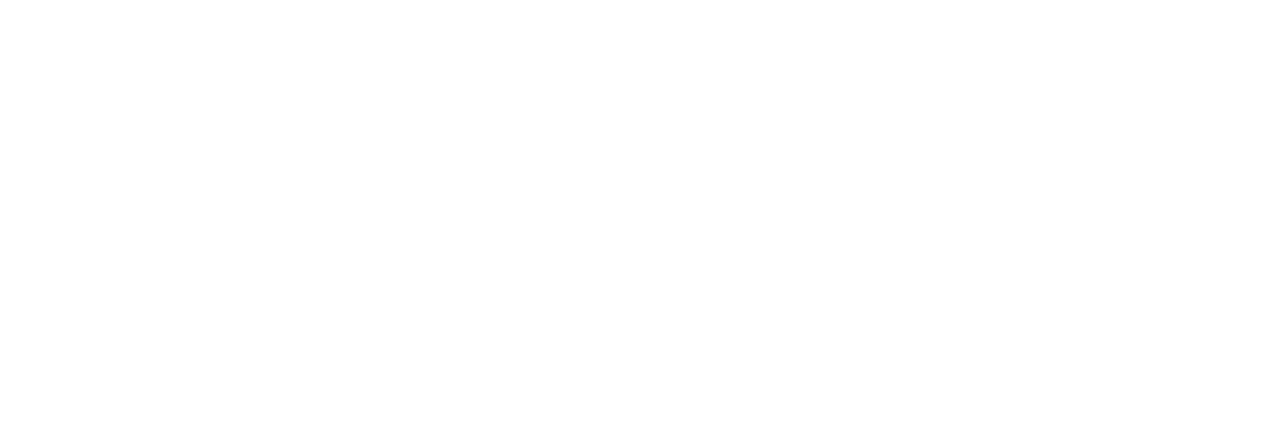
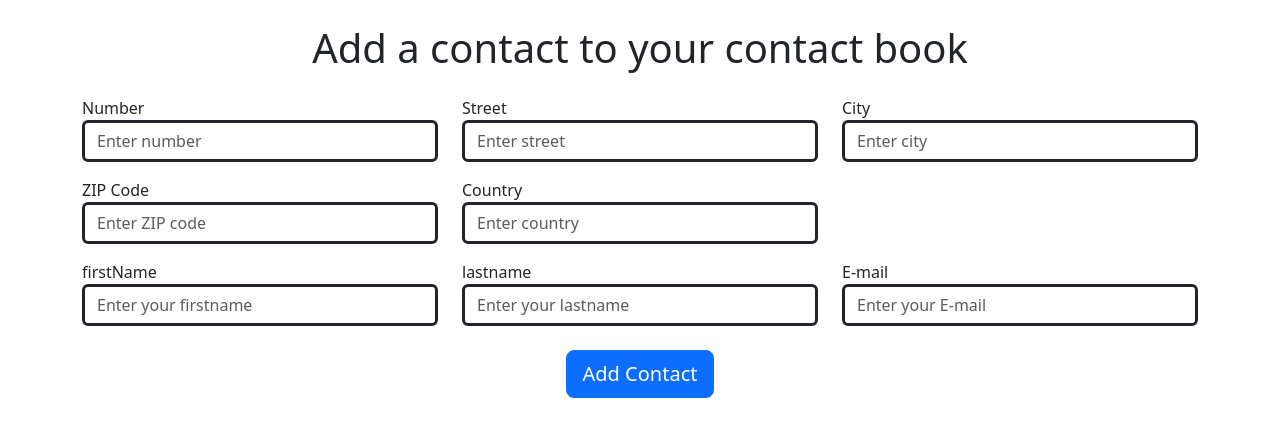
Before and after one commit to FadiAbdelqader/CarnetContacts, a React (Create React App) app in the folder carnetContactFront/carnetcontact-front/: page /createcontact in a window 1280 px wide. Before the commit this address had no page. Shown: the top 436 px of the page. Built offline with nearby package versions, Linux system fonts and the light colour scheme.

Commit message:
create form for adding address to db and change the returning of repository createAddress to idAddress from boolean

```diff
--- /dev/null
+++ b/carnetContactFront/carnetcontact-front/src/CreateContact.js
@@ -0,0 +1,142 @@
+import React, {useState} from "react";
+
+export default function Home() {
+    return (
+        <>
+            <CreateContactForm/>
+        </>
+    );
+}
+
+function CreateContactForm() {
+    const inputStyle = { border: '3px solid', padding: '0.375rem 0.75rem' };
+
+    const [state, setState] = useState({});
+
+    const handleChangeStreetNumber = (event) => {
+        const number = event.target.value;
+        setState({...state, number: number});
+        console.log("nmb : ", number)
+    }
+
+    const handleChangeStreet = (event) => {
+        const street = event.target.value;
+        setState({...state, street: street});
+    }
+    const handleChangeCity = (event) => {
+        const city = event.target.value;
+        setState({...state, city: city});
+    }
+    const handleChangeZip = (event) => {
+        const zip = event.target.value;
+        setState({...state, zip: zip});
+    }
+    const handleChangeCountry = (event) => {
+        const country = event.target.value;
+        setState({...state, country: country});
+    }
+
+    const handleSubmitAddress = (event) => {
+        event.preventDefault();
+
+        const userData = {
+            number: state.number,
+            street: state.street,
+            city: state.city,
+            zip: state.zip,
+            country: state.country
+        };
+
+
+        const requestOptions = {
+            method: 'POST',
+            headers: { 'Content-Type': 'application/json' },
+            body: JSON.stringify(userData)
+        };
+        fetch('http://localhost:8080/createaddress', requestOptions)
+            .then(response => console.log("ok"))
+            .catch(error => console.log(error.message))
+    }
+
+    return (
+        <>
+            <div className="container">
+                <h1 className="text-center my-4">Add a contact to your contact book</h1>
+                <form onSubmit={handleSubmitAddress}>
+                    <div className="row">
+                        <div className="col-md-4 mb-3">
+                            <label htmlFor="number">Number</label>
+                            <input type="text" className="form-control" id="number" name="number" value={state.number} placeholder="Enter number" onChange={handleChangeStreetNumber} style={inputStyle} />
+                        </div>
+                        <div className="col-md-4 mb-3">
+                            <label htmlFor="street">Street</label>
+                            <input type="text" className="form-control" id="street" name="street" value={state.street} placeholder="Enter street" onChange={handleChangeStreet} style={inputStyle} />
+                        </div>
+                        <div className="col-md-4 mb-3">
+                            <label htmlFor="city">City</label>
+                            <input type="text" className="form-control" id="city" name="city" value={state.city} placeholder="Enter city" onChange={handleChangeCity} style={inputStyle} />
+                        </div>
+                        <div className="col-md-4 mb-3">
+                            <label htmlFor="zip">ZIP Code</label>
+                            <input type="text" className="form-control" id="zip" name="zip" value={state.zip} placeholder="Enter ZIP code" onChange={handleChangeZip} style={inputStyle} />
+                        </div>
+                        <div className="col-md-4 mb-3">
+                            <label htmlFor="country">Country</label>
+                            <input type="text" className="form-control" id="country" name="country" value={state.country} placeholder="Enter country" onChange={handleChangeCountry} style={inputStyle} />
+                        </div>
+                    </div>
+
+                    <div className="row">
+                        <div className="col-md-4 mb-3">
+                            <label htmlFor="firstName">firstName</label>
+                            <input type="text" className="form-control" id="firstName" name="firstName" value={state.number} placeholder="Enter your firstname"  style={inputStyle} />
+                        </div>
+                        <div className="col-md-4 mb-3">
+                            <label htmlFor="lastName">lastname</label>
+                            <input type="text" className="form-control" id="lastName" name="lastName" value={state.street} placeholder="Enter your lastname" style={inputStyle} />
+                        </div>
+                        <div className="col-md-4 mb-3">
+                            <label htmlFor="email">E-mail</label>
+                            <input type="text" className="form-control" id="email" name="email" value={state.city} placeholder="Enter your E-mail" onChange={handleChangeCity} style={inputStyle} />
+                        </div>
+                    </div>
+
+
+
+
+
+
+
+
+
+
+
+
+
+
+
+
+
+
+
+
+
+
+
+
+
+
+
+
+
+
+
+
+                    <div className="text-center">
+                        <button type="submit" className="btn btn-primary btn-lg mt-2" >Add Contact</button>
+                    </div>
+                </form>
+            </div>
+        </>
+    );
+}
--- a/carnetContactFront/carnetcontact-front/src/Homepage.js
+++ b/carnetContactFront/carnetcontact-front/src/Homepage.js
@@ -1,11 +1,27 @@
 import React, {useContext} from "react";
 import {AuthContext} from "./AuthContext";
+import {useNavigate} from "react-router-dom";
 
-export default function Homme() {
+export default function Home() {
     return (
         <>
+            <Navbar />
             <Hello />
+            <MyContacts />
+            <AddContacts />
+            <MyGroups />
+            <AddGroup/>
         </>
+    );
+}
+
+function Navbar() {
+    return (
+        <>
+            <nav className="navbar navbar-light" style={{ backgroundColor: 'blueviolet' }}>
+                <h1>MON CARNET CONTACT</h1>
+            </nav>
+         </>
     );
 }
 
@@ -17,3 +33,39 @@
         </>
     )
 }
+
+function MyContacts(){
+    return(
+        <>
+            <button className="btn btn-primary"> My contacts </button>
+        </>
+    )
+}
+
+function AddContacts(){
+    const navigate = useNavigate();
+    function HandlclickButton(){
+        navigate('/createcontact')
+    }
+    return(
+        <>
+            <button className="btn btn-primary" onClick={HandlclickButton}> Add contacts </button>
+        </>
+    )
+}
+
+function MyGroups(){
+    return(
+        <>
+            <button className="btn btn-primary"> My Groups </button>
+        </>
+    )
+}
+
+function AddGroup(){
+    return(
+        <>
+            <button className="btn btn-primary"> Add Groups </button>
+        </>
+    )
+}
--- a/carnetContactFront/carnetcontact-front/src/index.js
+++ b/carnetContactFront/carnetcontact-front/src/index.js
@@ -3,6 +3,7 @@
 import './index.css';
 import App from './App';
 import Homepage from "./Homepage"
+import CreateContact from "./CreateContact"
 import reportWebVitals from './reportWebVitals';
 import {BrowserRouter, Route, Routes} from "react-router-dom";
 import {AuthProvider} from "./AuthContext";
@@ -13,7 +14,7 @@
             <Routes>
                 <Route path='/' element = {<App/>}/>
                 <Route path='/homepage' element = {<Homepage/>}/>
-
+                <Route path='/createcontact' element = {<CreateContact/>}/>
             </Routes>
         </AuthProvider>
     </BrowserRouter>
```
